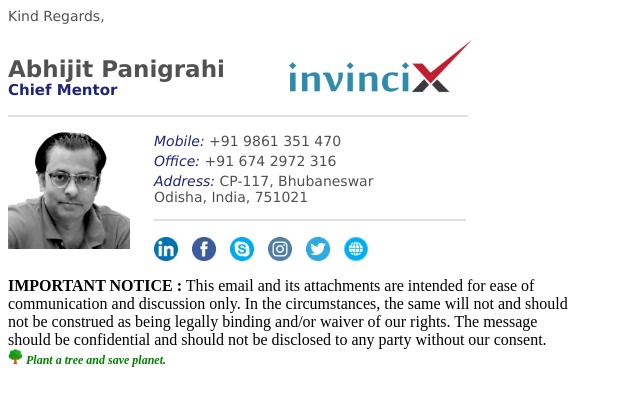
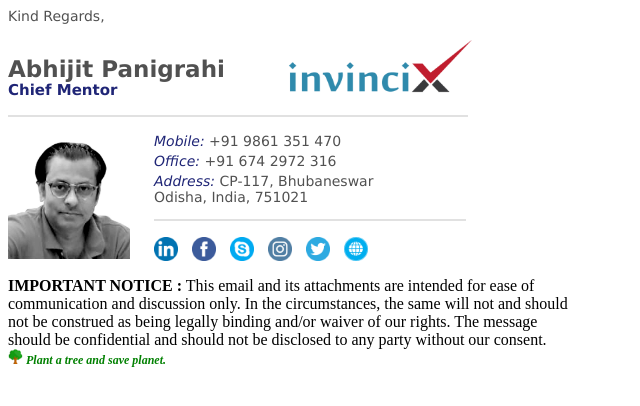
Before and after one commit to ramkrishna70/insignature, a plain HTML site: page abhijit.html in a window 1280 px wide. Shown: the whole page, without its empty margins (0-640 px from the left). Drawn offline with Linux system fonts and the light colour scheme.

Commit message:
Abhijit sign

```diff
--- a/abhijit.html
+++ b/abhijit.html
@@ -143,7 +143,7 @@
                               <table border="0" cellpadding="0" cellspacing="0" style="font-family:Arial,Helvetica,sans-serif;line-height:0px;font-size:1px;padding:0px;border-spacing:0px;margin:0px;border-collapse:collapse;">
                                  <tbody>
                                     <tr>
-                                       <td style="border-collapse:collapse;line-height:0px;padding:0;"><a style="font-size: 0px; line-height: 0px;" target="_blank" rel="nofollow" href="https://www.linkedin.com/in/abhijitpanigrahi/"><img height="123" width="122" style="margin-top: -20px;" alt="" border="0" src="./abhijit.jpg"></a></td>
+                                       <td style="border-collapse:collapse;line-height:0px;padding:0;"><a style="font-size: 0px; line-height: 0px;" target="_blank" rel="nofollow" href="https://www.linkedin.com/in/abhijitpanigrahi/"><img height="123" width="122" alt="" border="0" src="./abhijit.jpg"></a></td>
                                     </tr>
                                  </tbody>
                               </table>
```
